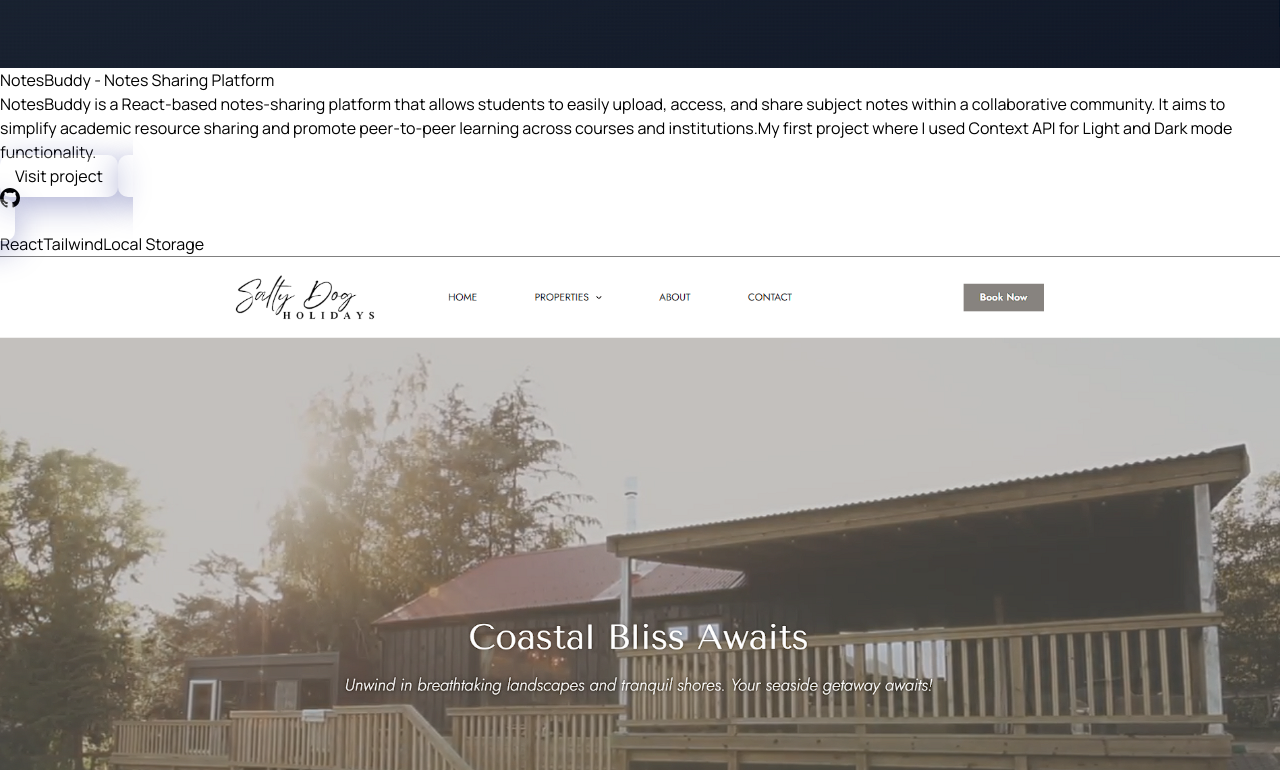
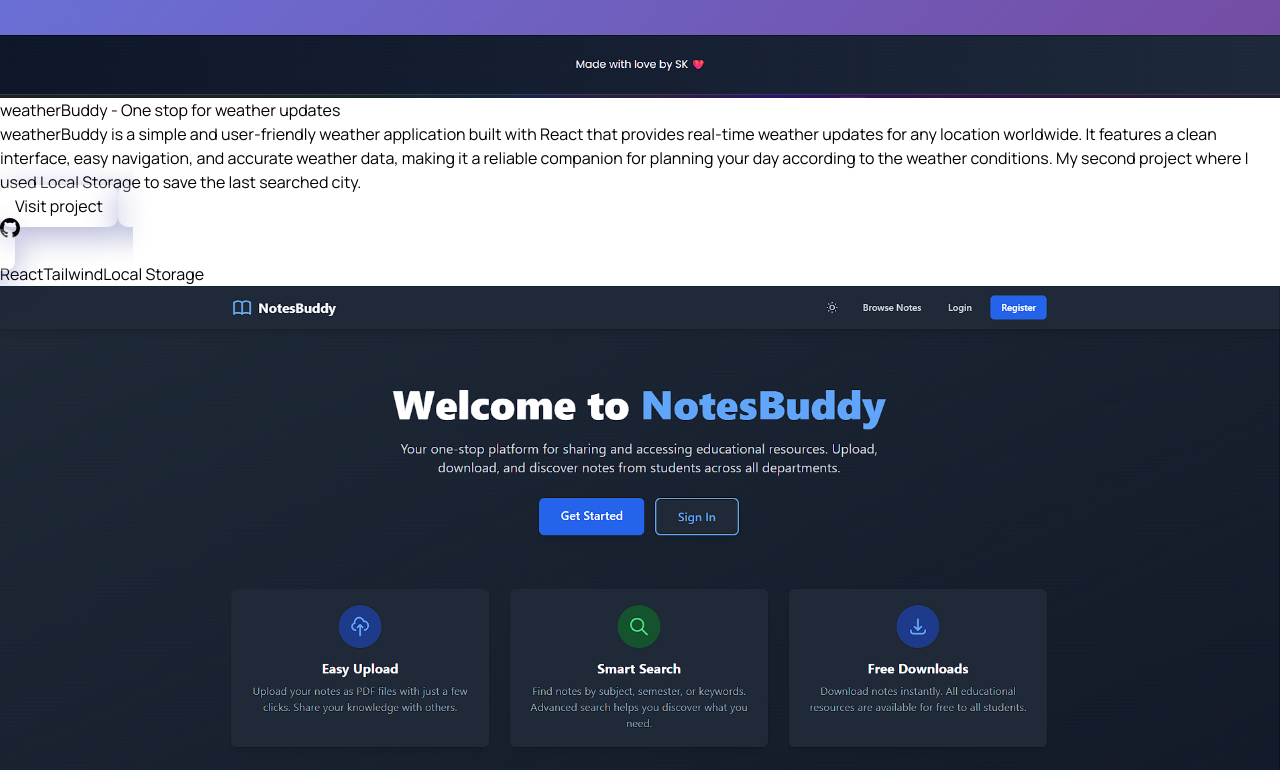
Before and after one commit to saish9901/portfolio, a React (Vite) app: page / in a window 1280 px wide. Shown: the part 2950-3720 px from the top of the page. Built offline with nearby package versions, Linux system fonts and the light colour scheme.

Commit message:
added weatherbuddy project

```diff
--- a/src/components/Projects.jsx
+++ b/src/components/Projects.jsx
@@ -4,10 +4,20 @@ import image2 from "/public/images/hr.png";
 import image3 from "/public/images/image.png";
 import image4 from "/public/images/Screenshot 2025-09-02 132756.png";
 import image5 from "/public/images/notesbuddy.png";
+import image6 from "/public/images/weatherbuddy.png";
 import { motion } from "motion/react";
 import { BsGithub } from "react-icons/bs";
 
 const projectData = [
+  {
+    image: image6,
+    title: "weatherBuddy - One stop for weather updates",
+    description:
+      "weatherBuddy is a simple and user-friendly weather application built with React that provides real-time weather updates for any location worldwide. It features a clean interface, easy navigation, and accurate weather data, making it a reliable companion for planning your day according to the weather conditions.  My second project where I used Local Storage to save the last searched city.",
+    technologies: ["React", "Tailwind", "Local Storage"],
+    link: "https://weatherbuddysk.netlify.app/",
+    githubLink: "https://github.com/saish9901/weatherBuddy"
+  },
   {
     image: image5,
     title: "NotesBuddy - Notes Sharing Platform",
```
Also changed, not shown: public/images/weatherbuddy.png (added).
